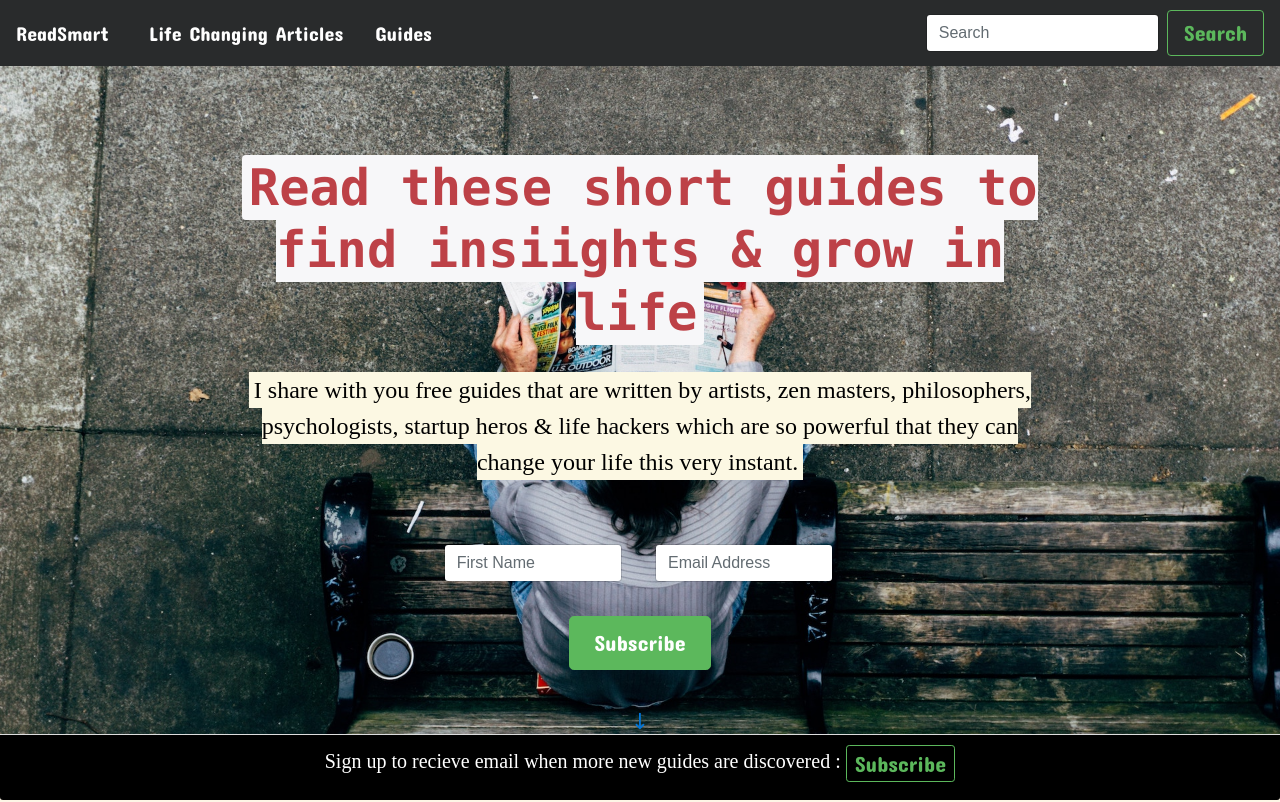
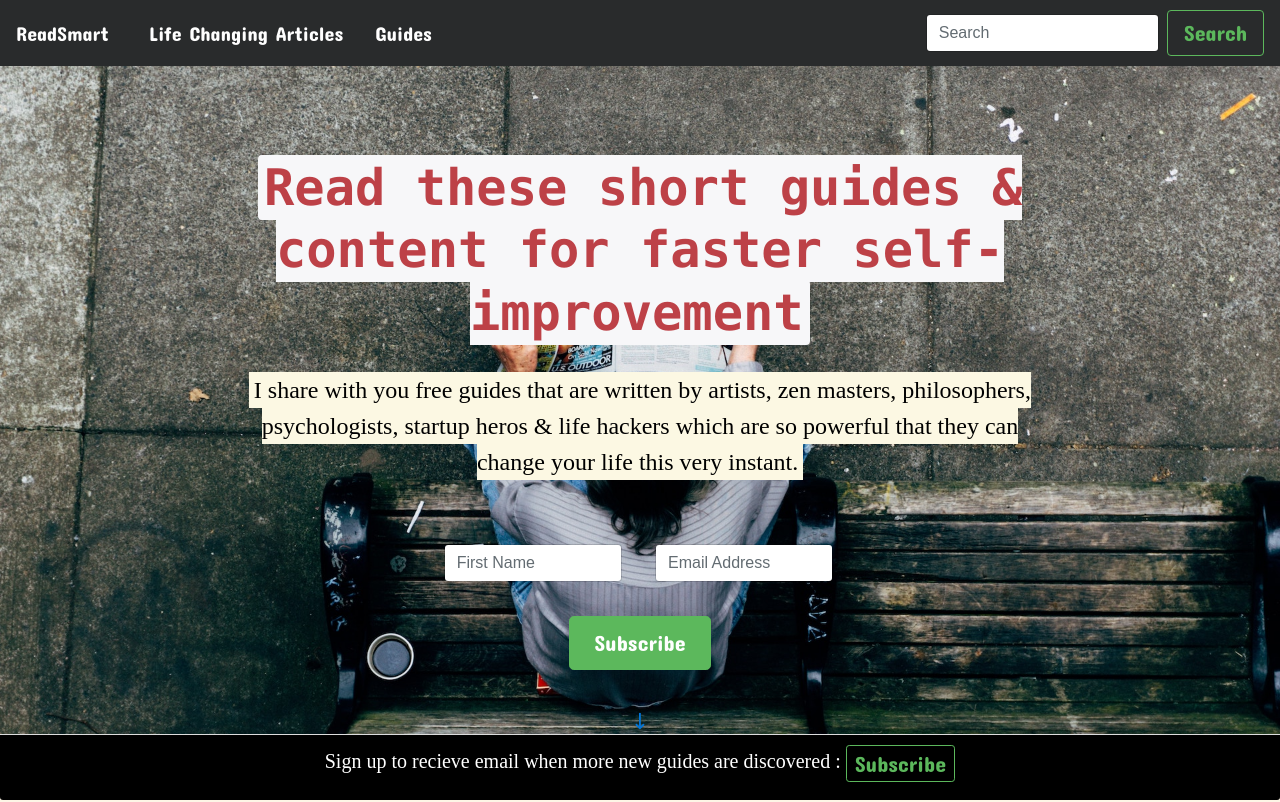
Before and after one commit to startupankur/readsmart, a plain HTML site: page index.html in a window 1280 px wide. Shown: the top 802 px of the page. Drawn offline with Linux system fonts and the light colour scheme; a web font is replaced by a local one.

Commit message:
Update index.html

```diff
--- a/index.html
+++ b/index.html
@@ -58,7 +58,7 @@
           <div class="col-md-8 offset-md-2">
                     <br>
                     <br>
-                  <h1><code><b>Read these short guides to find insiights & grow in life</b></code></h1>
+                  <h1><code><b>Read these short guides & content for faster self-improvement</b></code></h1>
                   <br>
                   <p><mark> I share with you free guides that are written by artists, zen masters, philosophers, psychologists, startup heros & life hackers which are so powerful that they can change your life this very instant. </mark>
                 </p>
```
